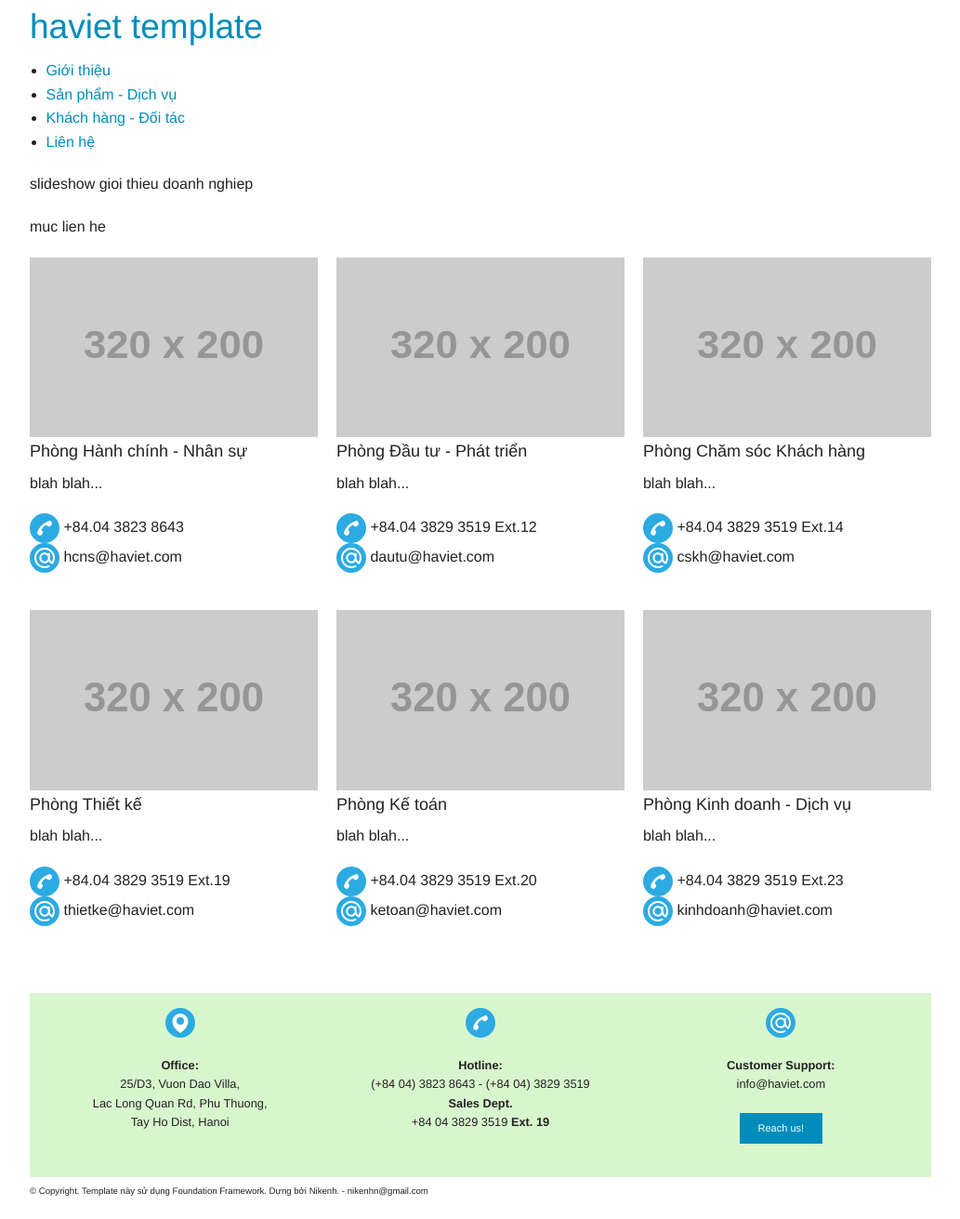
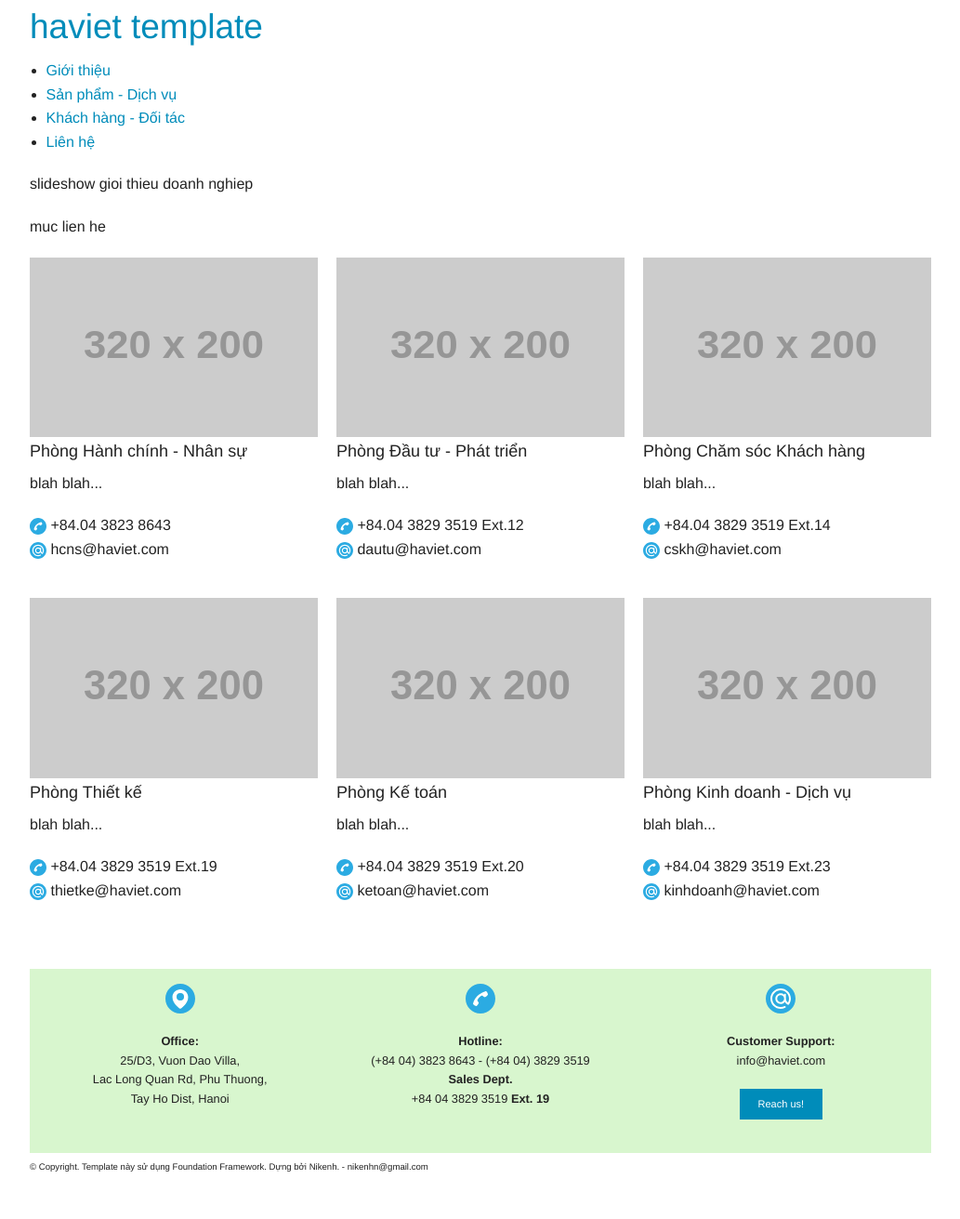
Before and after one commit to haviet/static-on-foundation, a Jekyll site: the page built from sdk-lien-he.html, in a window 1280 px wide. Shown: the whole page at 93% size, without its empty margins (123-1156 px from the left). Built offline with Jekyll 4.4.1, drawn with Linux system fonts in a browser that asks for light colours; after the commit the page ends 1286 px from its top, so only the background shows below that.

Commit message:
Update sdk-lien-he.html

```diff
--- a/sdk-lien-he.html
+++ b/sdk-lien-he.html
@@ -18,8 +18,8 @@ layout: default
 				<h5>{{ contact.name }}</h5>
 				<p>{{ contact.desc }}</p>
 				<p>
-					<span><img src="{{ site.baseurl }}/sdk-img/icon-phone.svg" width="32" /></span> {{ contact.tel }}<br>
-					<span><img src="{{ site.baseurl }}/sdk-img/icon-email.svg" width="32" /></span> {{ contact.email }}
+					<span><img src="{{ site.baseurl }}/sdk-img/icon-phone.svg" width="18" /></span> {{ contact.tel }}<br>
+					<span><img src="{{ site.baseurl }}/sdk-img/icon-email.svg" width="18" /></span> {{ contact.email }}
 				</p>
 			</li>
 
```
